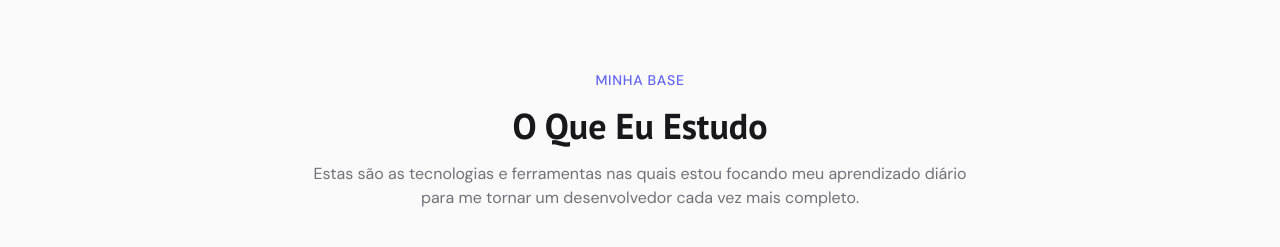
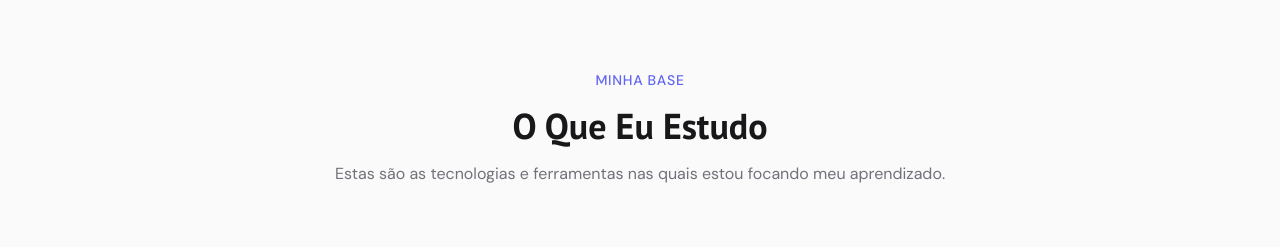
Before and after one commit to Ghuilherme29/Portifolio-atv, a plain HTML site: page index.html in a window 1280 px wide. Shown: the part 929-1176 px from the top of the page. Drawn offline with nearby package versions, Linux system fonts and the light colour scheme.

Commit message:
Shorten description of learning focus in index.html

```diff
--- a/index.html
+++ b/index.html
@@ -165,7 +165,7 @@
       <span class="text-accent font-medium tracking-wider uppercase text-sm mb-4 block reveal d1">Minha Base</span>
       <h2 class="font-display font-bold text-3xl md:text-4xl text-zinc-900 dark:text-white reveal d2">O Que Eu Estudo</h2>
       <p class="text-zinc-500 dark:text-zinc-400 max-w-2xl mx-auto mt-4 reveal d3">
-        Estas são as tecnologias e ferramentas nas quais estou focando meu aprendizado diário para me tornar um desenvolvedor cada vez mais completo.
+        Estas são as tecnologias e ferramentas nas quais estou focando meu aprendizado.
       </p>
     </div>
 
```
